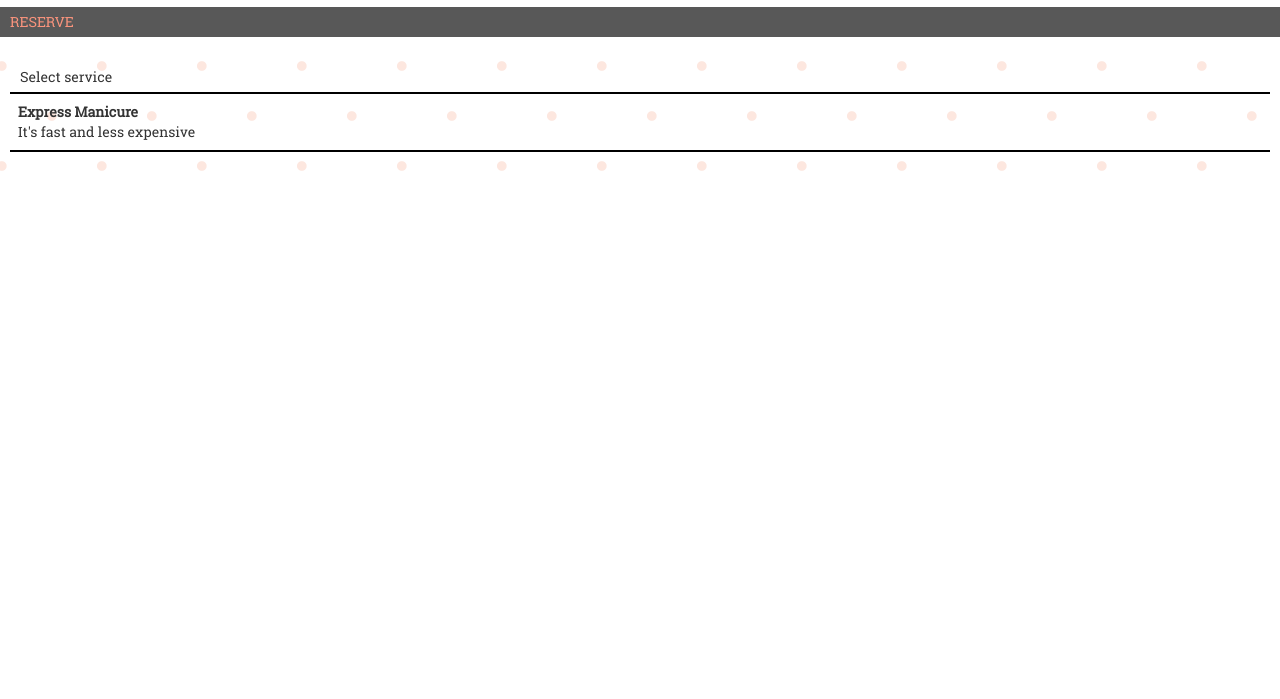
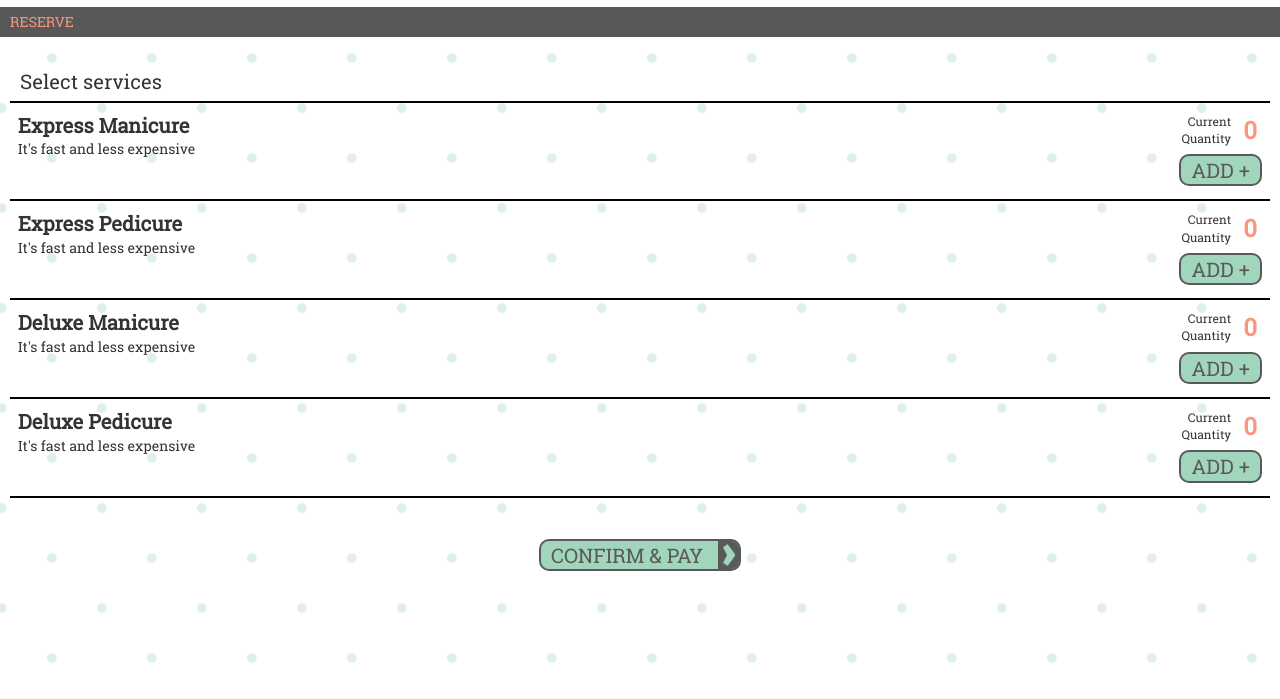
Before and after one commit to hverespej/peony, a website: page public/chooseservice.html in a window 1280 px wide. Shown: the part 101-800 px from the top of the page. Drawn offline with Linux system fonts and the light colour scheme.

Commit message:
finish up adding pages

```diff
--- a/public/chooseservice.html
+++ b/public/chooseservice.html
@@ -4,15 +4,14 @@
 	<meta name="viewport" content="width=device-width, initial-scale=1.0, user-scalable=no" />
 	<link rel='stylesheet' href='css/bootstrap.3.2.0.min.css'>
 	<link rel="stylesheet" href="css/common.css">
-	<link rel="stylesheet" href="css/choosetechnician.css">
+	<link rel="stylesheet" href="css/chooseservice.css">
 </head>
-
-<body>
+<body class='bg-green-dots'>
 	<div class="header">
 		<div class='container'>
 			<div class='row'>
 				<div class='col-xs-offset-2 col-xs-8'>
-					<img src="img/logo.png" class='logo' />
+					<a href='/'><img src="img/logo.png" class='logo' /></a>
 				</div>
 				<div class='col-xs-2'>
 					<div class="menu"></div>
@@ -23,14 +22,96 @@
 	<div class="subheader">RESERVE</div>
 
 	<div class='profile-list'>
-		<div style='margin-bottom:5px;margin-left:10px;'>
-			Select service
+		<div class='profile-list-header'>
+			Select services
 		</div>
 		<div class='profile-entry'>
-			<strong>Express Manicure</strong><br />
-			It's fast and less expensive
+			<div class='service-description'>
+				<div class='profile-text'>
+					<strong>Express Manicure</strong><br />
+					It's fast and less expensive
+				</div>
+			</div>
+			<div class='service-selector'>
+				<div class='service-selector-section'>
+					Current<br />
+					Quantity
+				</div>
+				<div class='service-selector-section quantity-counter'>
+					0
+				</div>
+				<div class='option-label'>
+					<div class='option-label-text'>ADD +</div>
+				</div>
+			</div>
+		</div>
+		<div class='profile-entry'>
+			<div class='service-description'>
+				<div class='profile-text'>
+					<strong>Express Pedicure</strong><br />
+					It's fast and less expensive
+				</div>
+			</div>
+			<div class='service-selector'>
+				<div class='service-selector-section'>
+					Current<br />
+					Quantity
+				</div>
+				<div class='service-selector-section quantity-counter'>
+					0
+				</div>
+				<div class='option-label'>
+					<div class='option-label-text'>ADD +</div>
+				</div>
+			</div>
+		</div>
+		<div class='profile-entry'>
+			<div class='service-description'>
+				<div class='profile-text'>
+					<strong>Deluxe Manicure</strong><br />
+					It's fast and less expensive
+				</div>
+			</div>
+			<div class='service-selector'>
+				<div class='service-selector-section'>
+					Current<br />
+					Quantity
+				</div>
+				<div class='service-selector-section quantity-counter'>
+					0
+				</div>
+				<div class='option-label'>
+					<div class='option-label-text'>ADD +</div>
+				</div>
+			</div>
+		</div>
+		<div class='profile-entry'>
+			<div class='service-description'>
+				<div class='profile-text'>
+					<strong>Deluxe Pedicure</strong><br />
+					It's fast and less expensive
+				</div>
+			</div>
+			<div class='service-selector'>
+				<div class='service-selector-section'>
+					Current<br />
+					Quantity
+				</div>
+				<div class='service-selector-section quantity-counter'>
+					0
+				</div>
+				<div class='option-label'>
+					<div class='option-label-text'>ADD +</div>
+				</div>
+			</div>
 		</div>
 		<div class='profile-entry' style='margin-bottom:20px;'></div>
+		<div style='text-align:center;margin-top:10px;'>
+			<a href='purchaseconfirmation.html' class='option-label' style='display:inline-block;'>
+				<div class='option-label-text'>CONFIRM &amp; PAY</div>
+				<div class='option-label-right-arrow'>&nbsp;</div>
+			</a>
+		</div>
 	</div>
 
 	<script src="js/jquery.2.1.1.min.js"></script>
--- /dev/null
+++ b/public/css/chooseservice.css
@@ -0,0 +1,29 @@
+.service-description {
+	display: table-cell;
+	width: 100%;
+	vertical-align: top;
+}
+
+.service-selector {
+	display: table-cell;
+	vertical-align: top;
+}
+
+.service-selector-section {
+	padding: 2px;
+	display: table-cell;
+	font-size: 12px;
+	text-align: right;
+	vertical-align: middle;
+}
+
+.quantity-counter {
+	padding-left: 10px;
+	font-size: 24px;
+	font-weight: bold;
+	color: #fb957e;
+}
+
+.option-label {
+	white-space: nowrap;
+}
--- a/public/css/choosetechnician.css
+++ /dev/null
@@ -1,35 +0,0 @@
-.profile-list {
-	height: 100%;
-	background-image: url('../img/bg-pink-dots-small.png');
-	background-repeat: true;
-	margin-top: 20px;
-	padding: 10px;
-}
-
-.profile-list-header {
-	margin-bottom: 5px;
-	margin-left: 10px;
-	font-size: 20px;
-}
-
-.profile-entry {
-	border-top: 2px black solid;
-	padding: 8px;
-	clear: both;
-}
-
-.profile-entry > img {
-	float: left;
-	width: 25%;
-	max-width: 150px;
-	margin-right: 10px;
-	margin-bottom: 8px;
-}
-
-.profile-text {
-	margin-bottom: 10px;
-}
-
-.profile-text > strong {
-	font-size: 20px;
-}
--- a/public/css/common.css
+++ b/public/css/common.css
@@ -1,3 +1,10 @@
+/* Theme colors:
+ * pink: 251, 149, 126 => #fb957e
+ * brown: 180, 140, 115 => #b48c73
+ * mint: 161, 214, 188 => #a1d6bc
+ * grey: #58595b
+ */
+
 @font-face {
 	font-family: 'Maven';
 	src: url('../fonts/mavenprolight-300-webfont.woff');
@@ -7,17 +14,38 @@
 	src: url('../fonts/RobotoSlab-Regular.ttf');
 }
 
+html {
+	height: 100%;
+}
+
 body {
+	height: 100%;
 	margin: 0px;
 	padding: 0px;
 	font-family: 'roboto-slab';
 	background-color: white;
 }
 
+body.bg-green-dots {
+	background-image: url("../img/bg-green-dots-small.png");
+	background-repeat: true;
+}
+
+body.bg-grey-dots {
+	background-image: url("../img/bg-grey-dots-small.png");
+	background-repeat: true;
+}
+
+body.bg-pink-dots {
+	background-image: url("../img/bg-pink-dots-small.png");
+	background-repeat: true;
+}
+
 .header {
 	text-align:center;
 	padding-top: 10px;
 	padding-bottom: 10px;
+	background-color: white;
 }
 
 .header .logo {
@@ -32,7 +60,7 @@ body {
 	padding: 5px 10px 5px 10px;
 }
 
-.menu{
+.menu {
 	background: url('../img/menu.png');
 	background-size: 45px;
 	background-repeat: no-repeat;
@@ -69,19 +97,20 @@ input[type=text], textarea {
 .option-label {
 	font-family: 'roboto-slab';
 	background-color: #a1d6bc;
+	border: 2px solid #58595b;
 	border-radius: 10px;
 	cursor: pointer;
 	overflow: hidden;
 	margin-top: 5px;
 	margin-bottom: 5px;
 	font-size: 20px;
-	border: 2px solid #58595b;
 }
 
 .option-label-text {
 	display: inline-block;
 	margin-left: 10px;
 	margin-right: 10px;
+	color: #58595b;
 }
 
 .option-label-right-arrow {
@@ -92,3 +121,37 @@ input[type=text], textarea {
 	background-position: 5px;
 	width: 21px;
 }
+
+.profile-list {
+	height: 100%;
+	margin-top: 20px;
+	padding: 10px;
+}
+
+.profile-list-header {
+	margin-bottom: 5px;
+	margin-left: 10px;
+	font-size: 20px;
+}
+
+.profile-entry {
+	border-top: 2px black solid;
+	padding: 8px;
+	clear: both;
+}
+
+.profile-entry > img {
+	float: left;
+	width: 25%;
+	max-width: 150px;
+	margin-right: 10px;
+	margin-bottom: 8px;
+}
+
+.profile-text {
+	margin-bottom: 10px;
+}
+
+.profile-text > strong {
+	font-size: 20px;
+}
```
Also changed, not shown: public/choosetechnician.html (+9 -11 lines), public/css/index.css (+0 -8 lines), public/index.html (+1 -0 lines), public/purchaseconfirmation.html (+8 -5 lines), public/technicianconfirmation.html (+16 -4 lines), public/img/tech-justine-small.jpg (renamed from public/img/tech-tammy-small.jpg).
